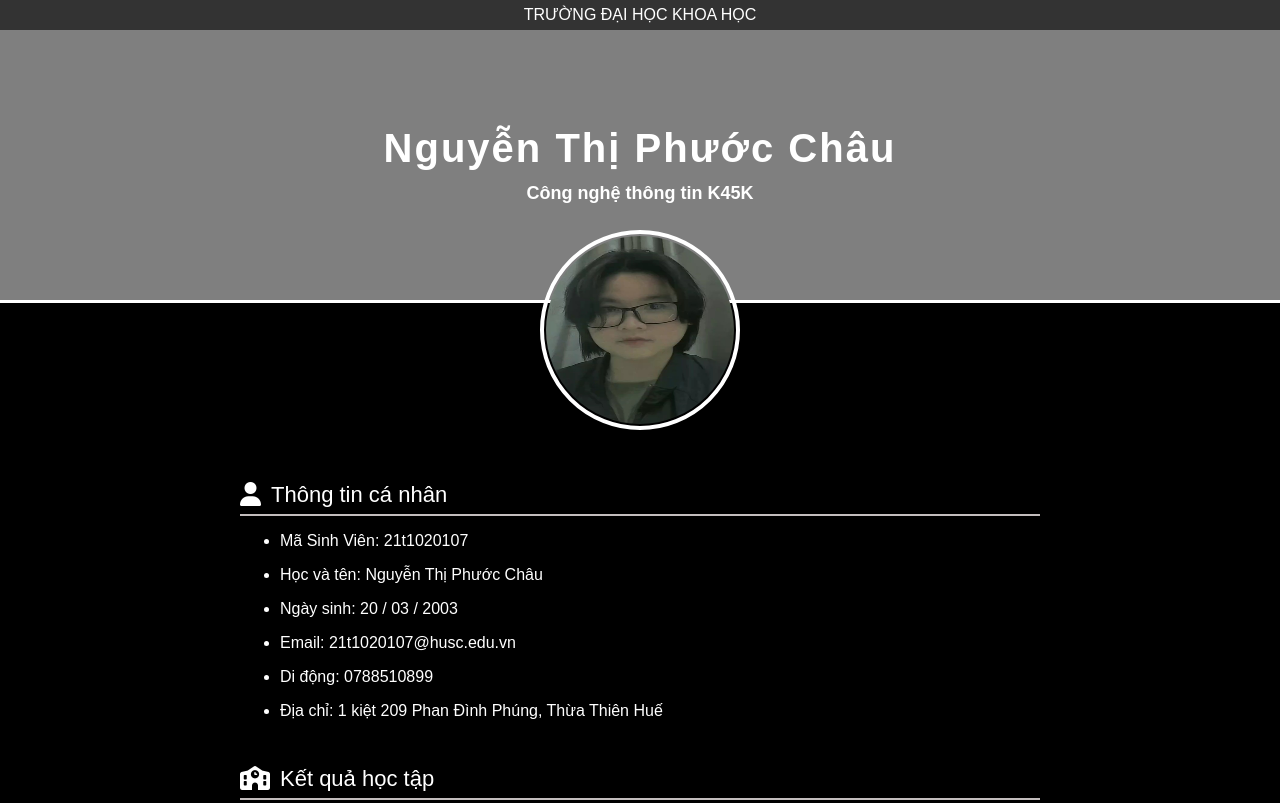
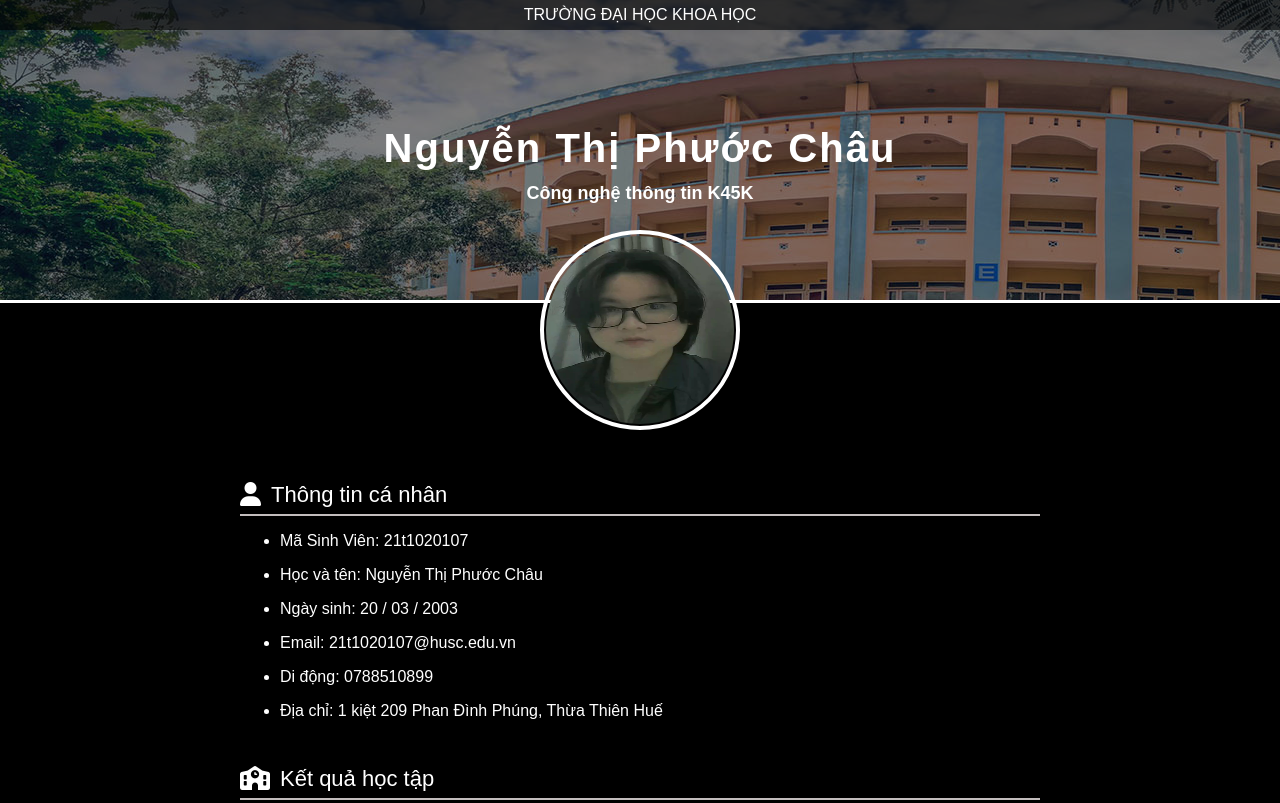
Before and after one commit to PhuocChau03/BaiThi, a plain HTML site: page index.html in a window 1280 px wide. Shown: the top 803 px of the page. Drawn offline with Linux system fonts and the light colour scheme.

Commit message:
Update site.css

```diff
--- a/css/site.css
+++ b/css/site.css
@@ -7,7 +7,7 @@
 
 .header{
     height: 300px;
-    background-image: url("./background02.jpg");
+    background-image: url("../background02.jpg");
     position: relative;
 }
 
```
